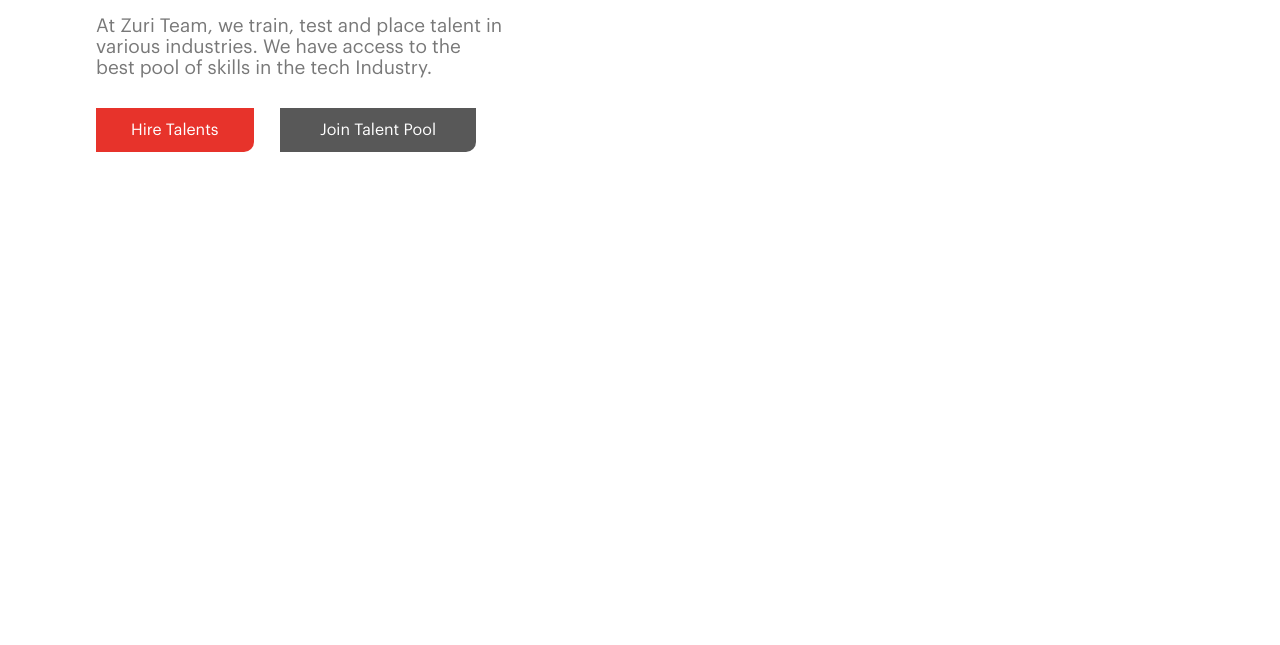
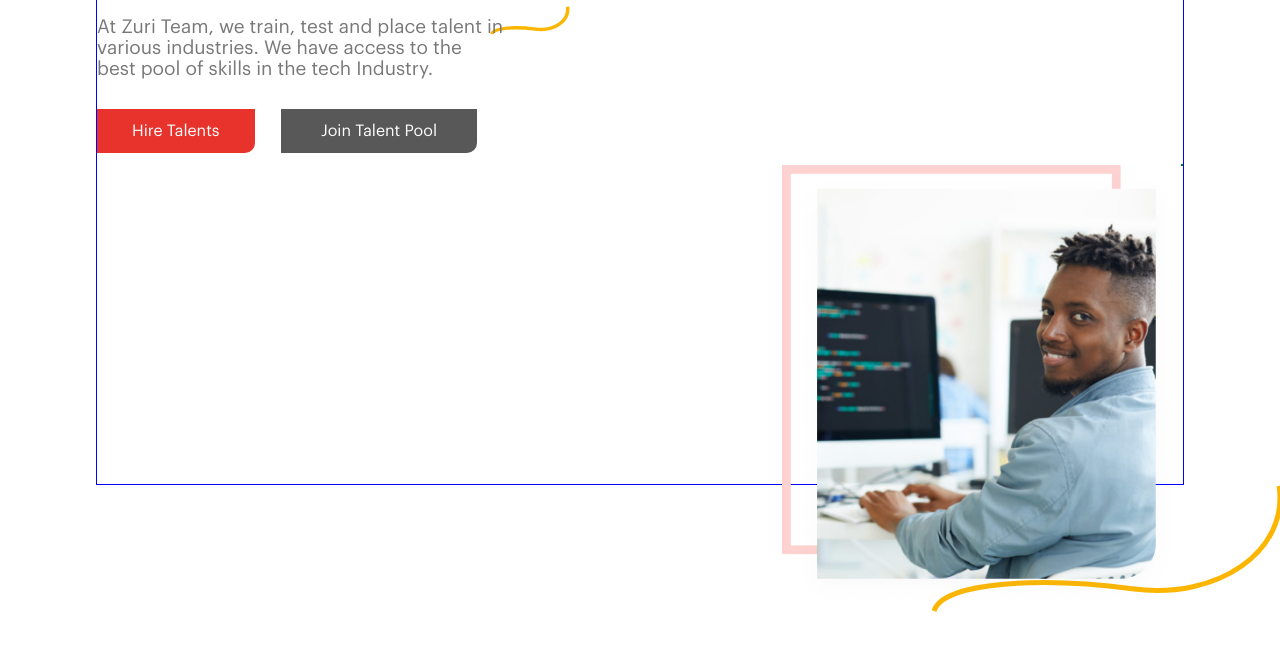
Before and after one commit to aeorck/zuri-landing-page, a plain HTML site: page talent.html in a window 1280 px wide. Shown: the part 347-992 px from the top of the page. Drawn offline with Linux system fonts and the light colour scheme.

Commit message:
Images added

```diff
--- a/talent.html
+++ b/talent.html
@@ -45,7 +45,12 @@
                 </div>
 
             </div>
+
+            <div class="left" style="border: 1px solid green;">
+                <img src="./talent/section1.png" alt="Man">
+            </div>
         </div>
+        <img src="./talent/line1.svg" alt="line">
 
     </section>
 
--- a/talent.scss
+++ b/talent.scss
@@ -73,12 +73,17 @@ header {
     }
 
 }
+@mixin border($col) {
+    border: 1px solid $col;
 
+}
 section{
     width: 100%;
     height: 100vh;
 
     .vetted{
+       @include border(blue);
+        z-index: 1;
         display: flex;
         width: 85%;
         margin: 15% auto 0;
@@ -140,5 +145,15 @@ section{
                 }
             }
         }
+        .left{
+            img{
+                width: 400px;
+            }
+        }
+    }
+    img{
+        position: absolute;
+        right: 0;
+     //    z-index: -3;
     }
 }
```
Also changed, not shown: talent.css, talent/ENG.svg (added), talent/NIG.svg (added), talent/hand.svg (added), talent/ind.svg (added), talent/line1.svg (added), talent/linkd.svg (added), talent/logo2.svg (added), talent/people.svg (added), talent/rope.svg (added), talent/thick2.svg (added), talent/ussa.svg (added), talent/write.svg (added), talent/youtube.svg (added), 1 other file.
